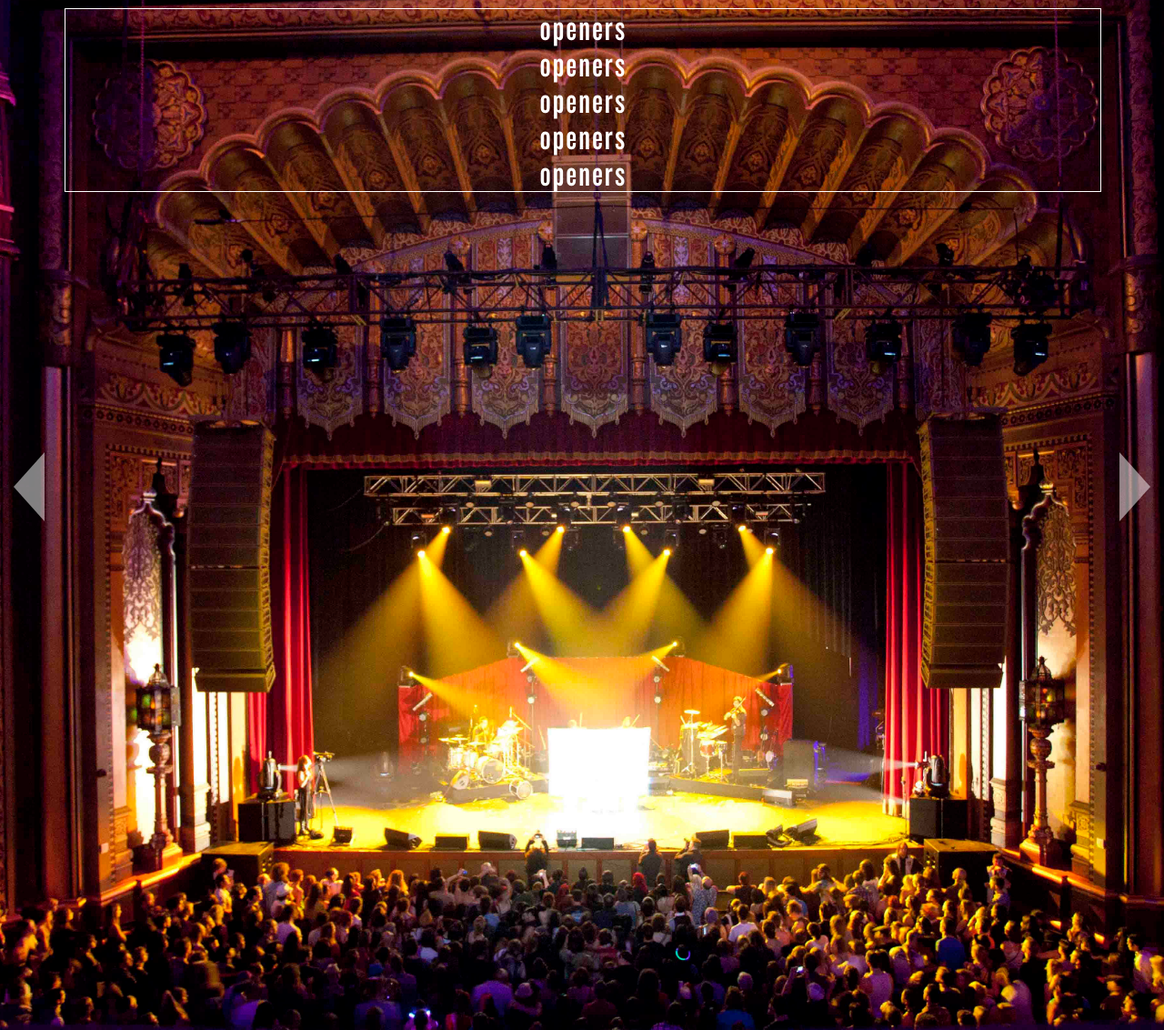
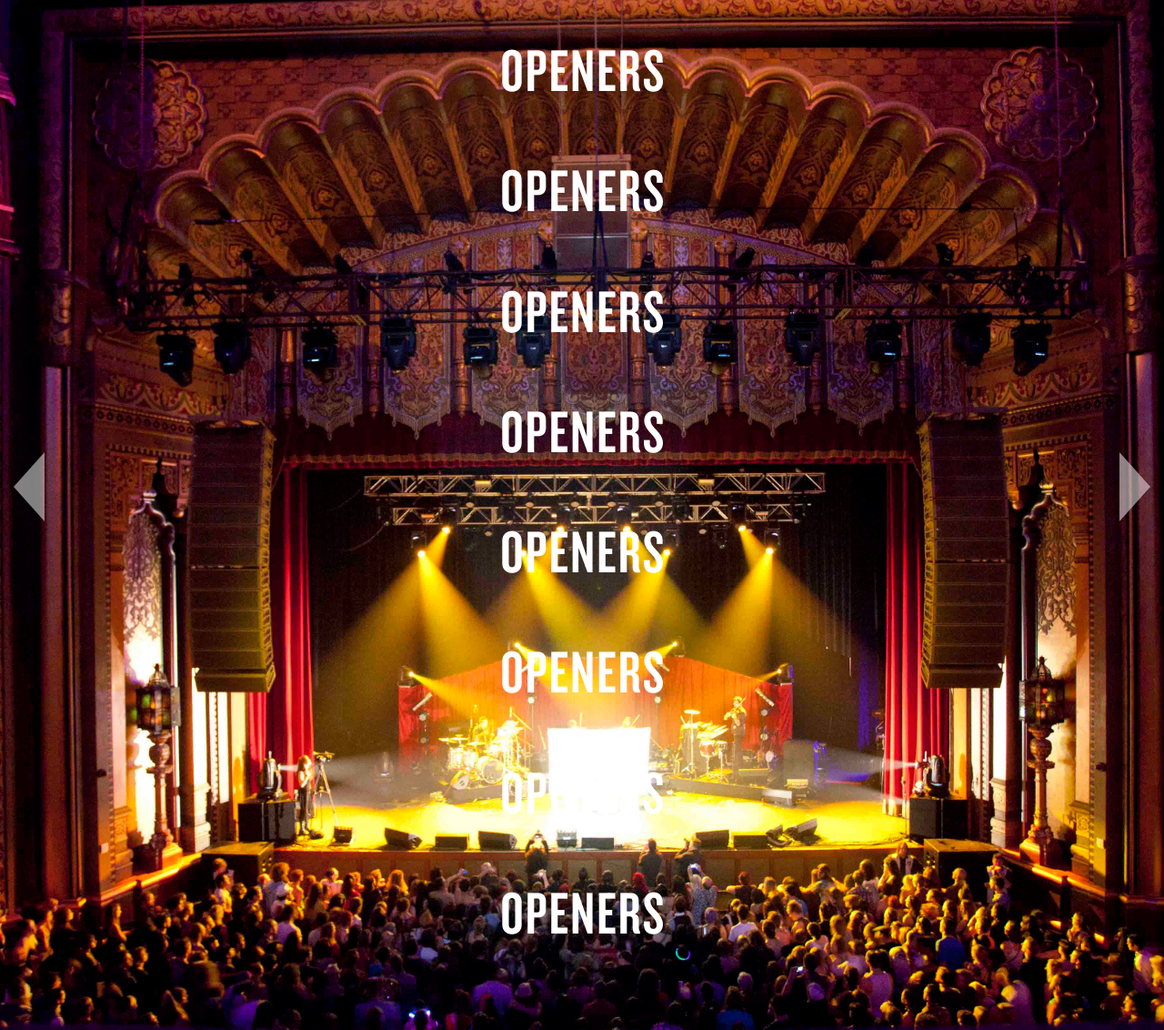
Before and after one commit to vincetg2/vjfc, a PHP site: page /openers.php in a window 1280 px wide. Shown: the part 62-1194 px from the top of the page at 91% size. Run offline with PHP 8.4, Linux system fonts and the light colour scheme.

Commit message:
Updated: multiple scrolling content areas (slide -> inslide -> maincontain -> main) now supported (one per slide), removed ability to slide past the first/last slide, better css transitions, css cleanup; Added: tapping on the navigation menu item that is already active scrolls the main content area to the top

```diff
--- a/css/css.css
+++ b/css/css.css
@@ -9,7 +9,18 @@
 | | All
 \*/
 
-body { background-color: black; line-height: 1;}
+body { background-color: black; line-height: 1; font-family: "Knockout 48 A", "Knockout 48 B", "Trebuchet MS", Helvetica, sans-serif; }
+h1
+{
+    margin: 0;
+    font-size: 67px;
+    line-height: 0.75;
+    font-weight: normal;
+    text-transform: uppercase;
+}
+
+/* //// temp or perm? */
+h1 { margin: 0 36px 31px; padding: 39px 0 12px; }
 
 a,
 a:visited,
@@ -88,9 +102,21 @@ a:hover { text-decoration: underline; }
 .inslide
 {
     margin: 56px auto 0;
-    /*border: 1px solid white;*/
     padding: 15px 18px 35px;
     width: 1140px;
+}
+.maincontain { padding: 3px 0; }
+.maincontain main
+{
+    overflow: scroll;
+    overflow-x: hidden;
+    -webkit-overflow-scrolling: touch;
+}
+.maincontain main > *
+{
+    display: block;
+    overflow: hidden;
+    clear: both;
 }
 
 /* headliners */
@@ -106,41 +132,20 @@ a:hover { text-decoration: underline; }
 }
 
 /* tour */
-.maincontain
-{
-    /*border: 1px solid white;*/
-    padding: 3px 0;
-    background-color: rgba(255, 255, 255, 0.67);
-    position: relative;
-}
 #tour main
 {
-    overflow: scroll;
-    overflow-x: hidden;
-    -webkit-overflow-scrolling: touch;
-    position: relative;
     text-align: left;
     font-size: 24px;
     color: black;
 }
-#tour h1
-{
-    margin: 0 36px 31px;
-    border-bottom: 1px solid black;
-    padding: 39px 0 12px;
-    font-size: 67px;
-    line-height: 0.75;
-    font-weight: normal;
-    text-transform: uppercase;
-}
+#tour .maincontain { background-color: rgba(255, 255, 255, 0.67); }
+#tour h1 { margin: 0 36px 31px; border-bottom: 1px solid black; padding: 39px 0 12px; }
 #tour h1           span { transition: color 0.2s ease-in-out; }
 #tour h1 div:hover span { color: #953310; cursor: pointer; }
 
 #tour .row
 {
     padding: 11px 36px;
-    overflow: auto;
-    clear: both;
     text-transform: uppercase;
 }
 #tour .row:nth-child(2n) { background-color: rgba(255, 255, 255, 0.2); }
--- a/templates/mainLayout.php
+++ b/templates/mainLayout.php
@@ -220,55 +220,72 @@
                                 </div>
                             <?php } ?>
                         </main>
-                    </div><!-- .incontent -->
-                </div><!-- #tour.maincontent -->
-            </div>
+                    </div><!-- .maincontain -->
+                </div><!-- #tour.inslide -->
+            </div><!-- .slide -->
 
             <?php $slideInfo = next($slideInfos); ?>
             <div class="slide<?php if($slideInfo['active']) { ?> active<?php } ?>" data-index="<?php echo $slideInfo['index']; ?>" data-url="<?php echo $slideInfo['url']; ?>" id="<?php echo $slideInfo['id']; ?>">
                 <div id="openers" class="inslide">
-                    <div id="tmain" style="-webkit-overflow-scrolling: touch; height: 200px; border: 1px solid white; overflow: scroll;">
-                        openers<br />
-                        openers<br />
-                        openers<br />
-                        openers<br />
-                        openers<br />
-                        openers<br />
-                        openers<br />
-                        openers<br />
-                        openers<br />
-                        openers<br />
-                        openers<br />
-                        openers<br />
-                        openers<br />
-                        openers<br />
-                    </div>
-                </div>
-            </div>
+                    <div class="maincontain">
+                        <main>
+                            <h1>openers</h1>
+                            <h1>openers</h1>
+                            <h1>openers</h1>
+                            <h1>openers</h1>
+                            <h1>openers</h1>
+                            <h1>openers</h1>
+                            <h1>openers</h1>
+                            <h1>openers</h1>
+                            <h1>openers</h1>
+                            <h1>openers</h1>
+                            <h1>openers</h1>
+                            <h1>openers</h1>
+                            <h1>openers</h1>
+                        </main>
+                    </div><!-- .maincontain -->
+                </div><!-- #openers.inslide -->
+            </div><!-- .slide -->
 
             <?php $slideInfo = next($slideInfos); ?>
             <div class="slide<?php if($slideInfo['active']) { ?> active<?php } ?>" data-index="<?php echo $slideInfo['index']; ?>" data-url="<?php echo $slideInfo['url']; ?>" id="<?php echo $slideInfo['id']; ?>">
                 <div id="venue" class="inslide">
-                    venue<br />
-                    <img src="images/hecker-pass-4.jpg" />
-                </div>
-            </div>
+                    <div class="maincontain">
+                        <main>
+                            <h1>venue</h1>
+                            <img src="images/hecker-pass-4.jpg" />
+                        </main>
+                    </div><!-- .maincontain -->
+                </div><!-- #venue.inslide -->
+            </div><!-- .slide -->
 
             <?php $slideInfo = next($slideInfos); ?>
             <div class="slide<?php if($slideInfo['active']) { ?> active<?php } ?>" data-index="<?php echo $slideInfo['index']; ?>" data-url="<?php echo $slideInfo['url']; ?>" id="<?php echo $slideInfo['id']; ?>">
                 <div id="accommodations" class="inslide">
-                    accommodations
-                </div>
-            </div>
+                    <div class="maincontain">
+                        <main>
+                            <h1>accommodations</h1>
+                        </main>
+                    </div><!-- .maincontain -->
+                </div><!-- #accommodations.inslide -->
+            </div><!-- .slide -->
 
             <?php $slideInfo = next($slideInfos); ?>
             <div class="slide<?php if($slideInfo['active']) { ?> active<?php } ?>" data-index="<?php echo $slideInfo['index']; ?>" data-url="<?php echo $slideInfo['url']; ?>" id="<?php echo $slideInfo['id']; ?>">
                 <div id="merch" class="inslide">
-                    merch<br />
-                    <a href="https://www.bedbathandbeyond.com:443/store/giftregistry/view_registry_guest.jsp?registryId=541530851&eventType=Wedding" target="_blank"><img src="images/merch-table-bbb.jpg" /></a><br />
-                    <a href="http://www.amazon.com/registry/wedding/1ZHJUPNCOM84Y" target="_blank"><img src="images/merch-booth-2-azc.jpg" /></a>
-                </div>
-            </div>
+                    <div class="maincontain">
+                        <main>
+                            <h1>merch</h1>
+                            <a href="https://www.bedbathandbeyond.com:443/store/giftregistry/view_registry_guest.jsp?registryId=541530851&eventType=Wedding" target="_blank">
+                                <img src="images/merch-table-bbb.jpg" />
+                            </a>
+                            <a href="http://www.amazon.com/registry/wedding/1ZHJUPNCOM84Y" target="_blank">
+                                <img src="images/merch-booth-2-azc.jpg" />
+                            </a>
+                        </main>
+                    </div><!-- .maincontain -->
+                </div><!-- #merch.inslide -->
+            </div><!-- .slide -->
         </div>
     </body>
 </html>
```
Also changed, not shown: other parts of css/css.css (+37 -15 lines), js/js.js (+51 -5 lines), js/jquery.fullPage.js.
